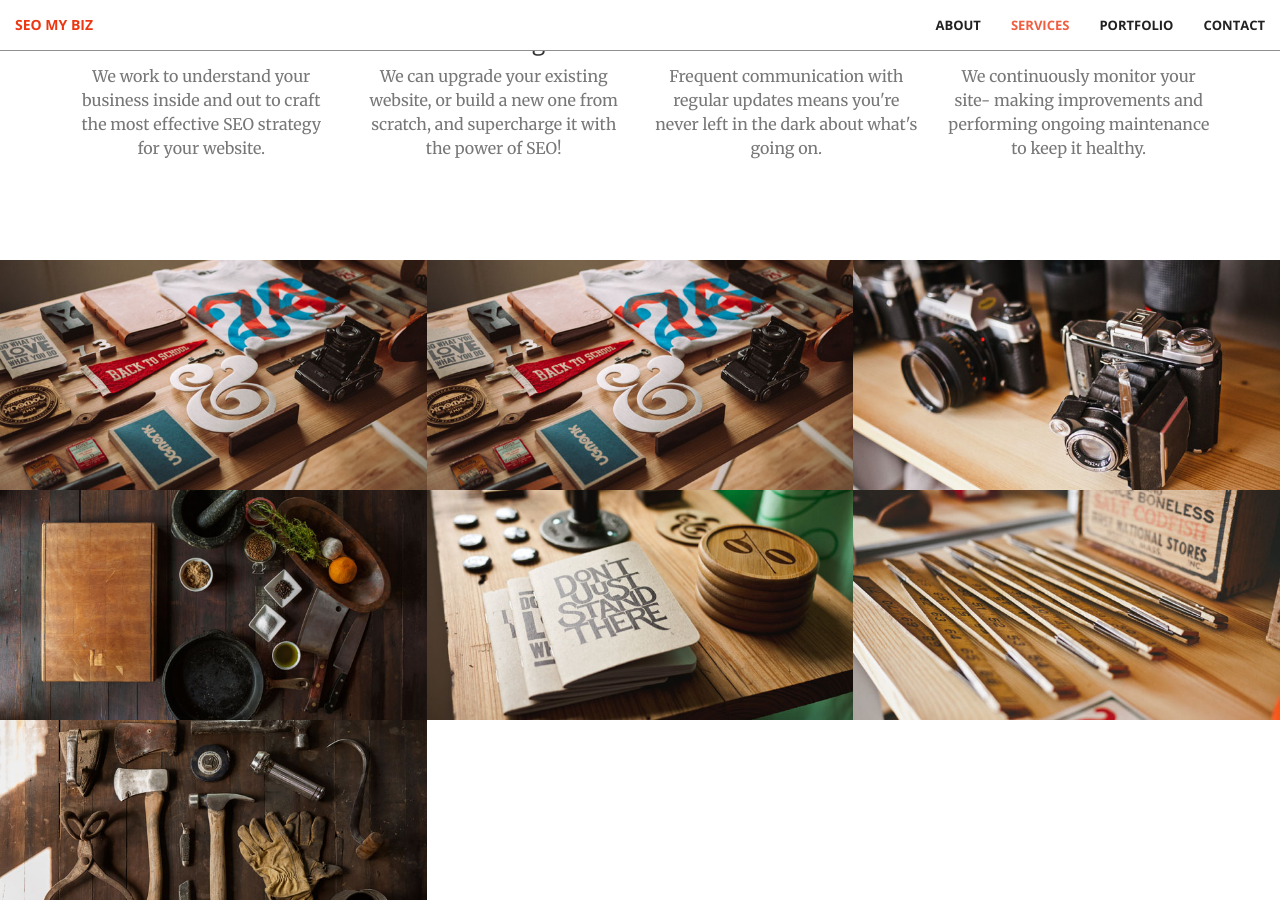
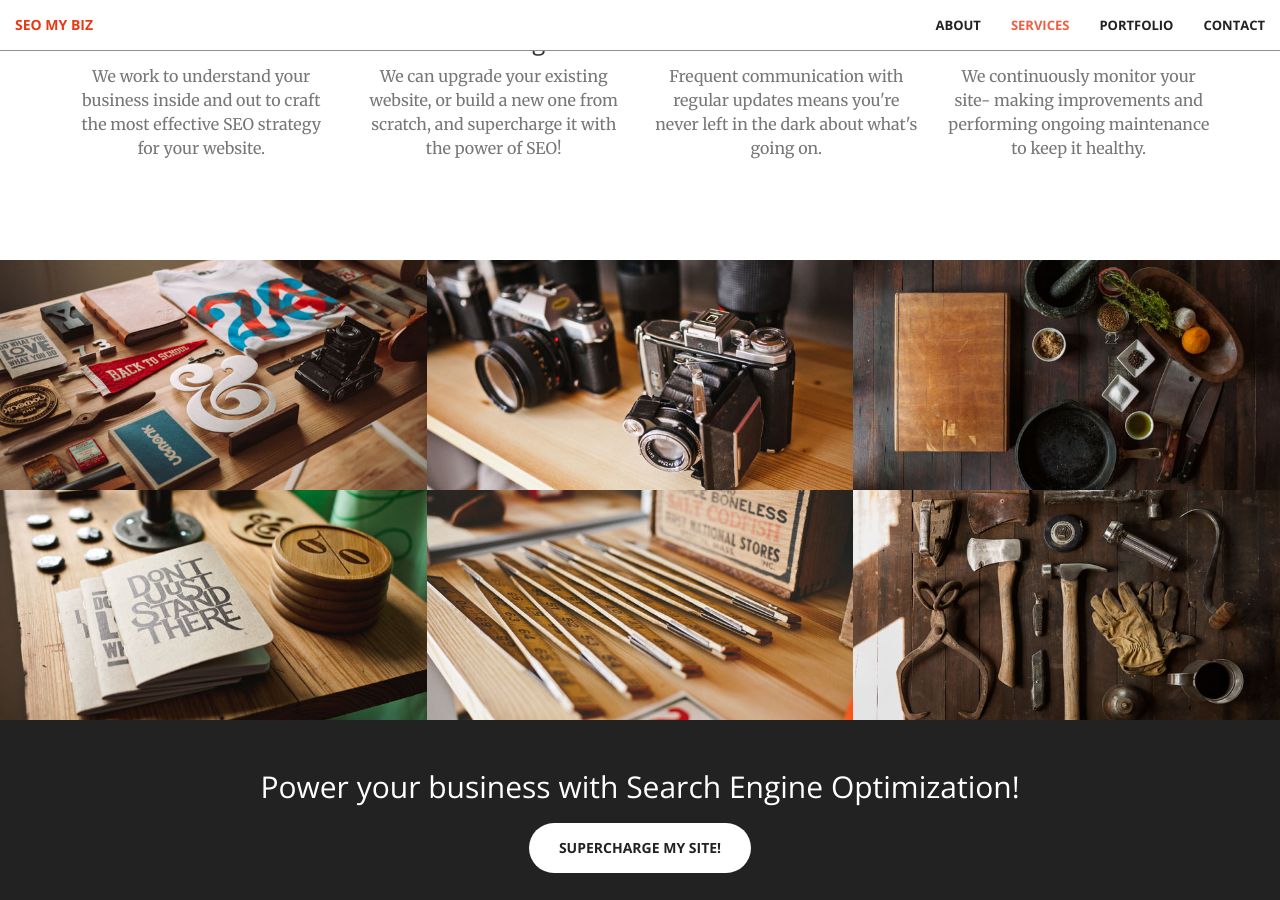
Before and after one commit to RustisaurusRex/website, a Jekyll site: the page built from index.html, in a window 1280 px wide and 900 px high, scrolled down 1562 px. Built offline with Jekyll 4.4.1, drawn with Linux system fonts in a browser that asks for light colours.

Commit message:
Remove extra card

```diff
--- a/_includes/portfolio.html
+++ b/_includes/portfolio.html
@@ -18,23 +18,6 @@
                <!---</a> remove </a> and replace with </div>-->
             </div>
             </div>
-            <div class="col-lg-4 col-sm-6">
-               <!-- <a href="#" class="portfolio-box"> Change <a> to <div> of same class-->
-                <div class="portfolio-box">
-                     <img src="img/portfolio/1.jpg" class="img-responsive" alt="">
-                     <div class="portfolio-box-caption">
-                         <div class="portfolio-box-caption-content">
-                             <div class="project-category text-faded">
-                                 Plans
-                             </div>
-                             <div class="project-name">
-                                 Basic Plan
-                             </div>
-                         </div>
-                     </div>
-               <!---</a> remove </a> and replace with </div>-->
-             </div>
-             </div>
             <div class="col-lg-4 col-sm-6">
                <!-- <a href="#" class="portfolio-box"> Change <a> to <div> of same class-->
                 <div class="portfolio-box">
```
